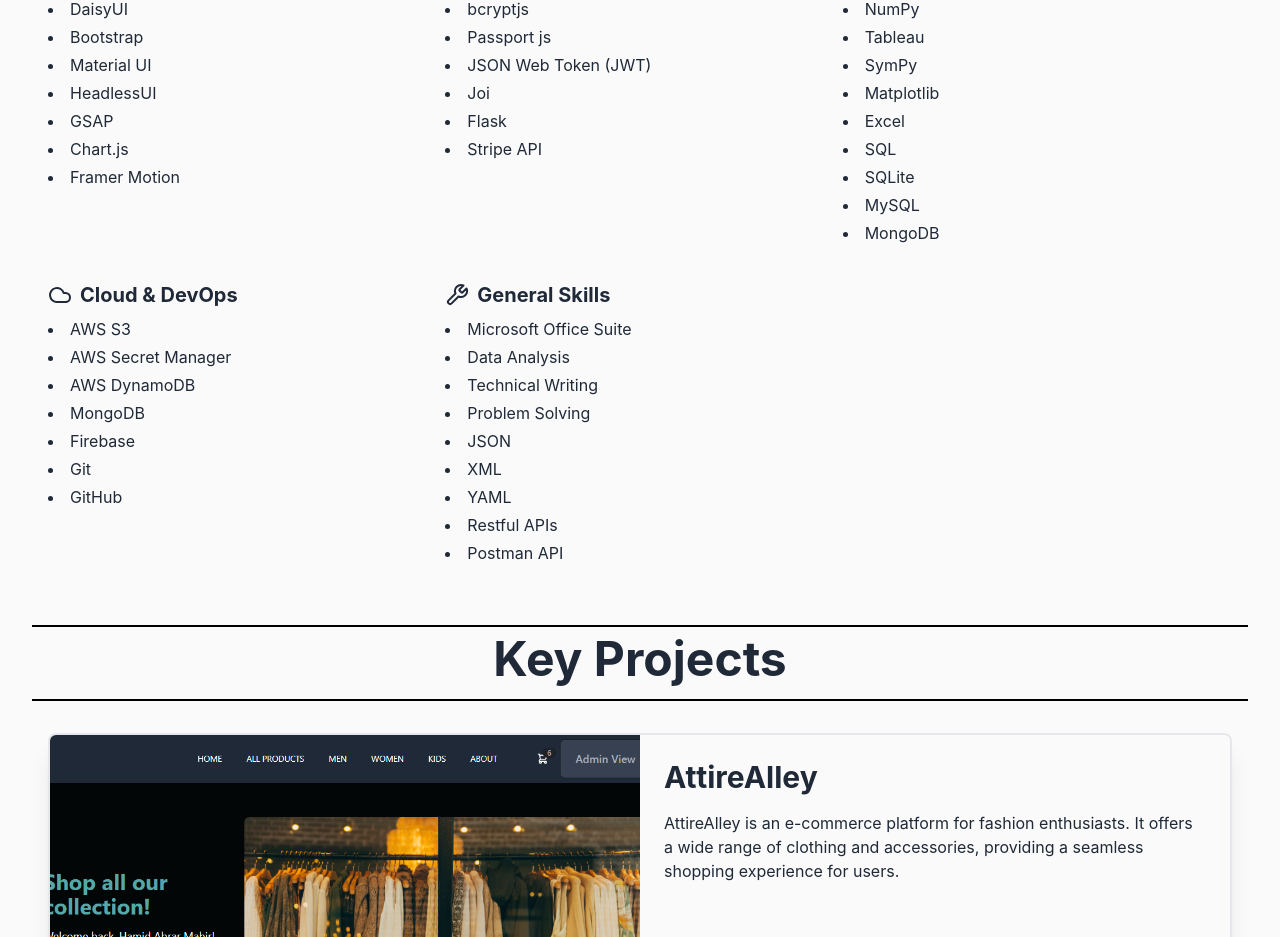
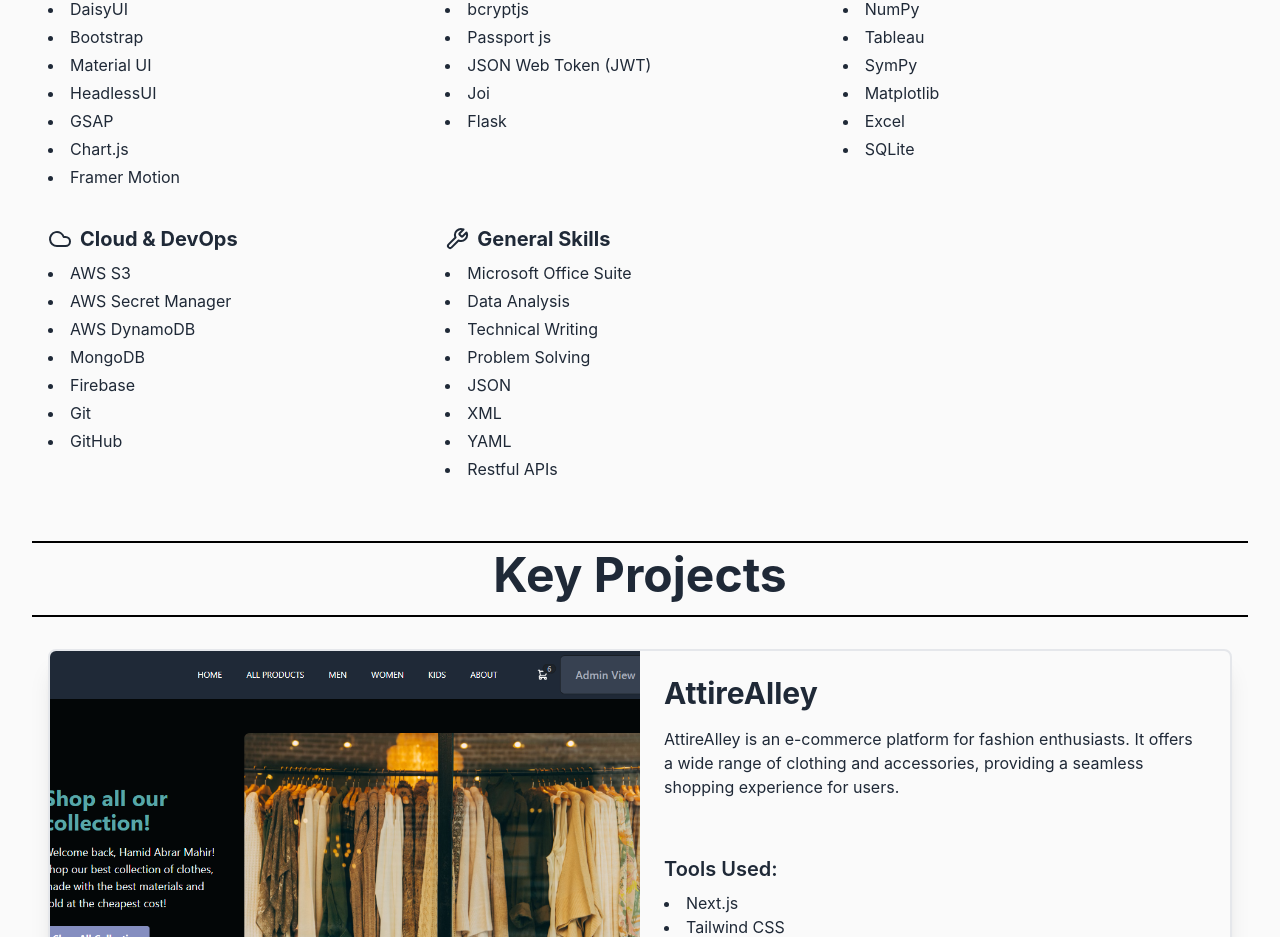
Before and after one commit to MahirAbrar/mahirsportfolio, a React (Create React App) app: page / in a window 1280 px wide. Shown: the part 899-1836 px from the top of the page. Built offline with nearby package versions, Linux system fonts and the light colour scheme.

Commit message:
remove repetitions.

```diff
--- a/src/components/Skills.js
+++ b/src/components/Skills.js
@@ -49,7 +49,6 @@ const Skills = () => {
         "JSON Web Token (JWT)",
         "Joi",
         "Flask",
-        "Stripe API",
       ],
     },
     {
@@ -65,10 +64,7 @@ const Skills = () => {
         "SymPy",
         "Matplotlib",
         "Excel",
-        "SQL",
         "SQLite",
-        "MySQL",
-        "MongoDB",
       ],
     },
     {
@@ -96,7 +92,6 @@ const Skills = () => {
         "XML",
         "YAML",
         "Restful APIs",
-        "Postman API",
       ],
     },
   ];
```
